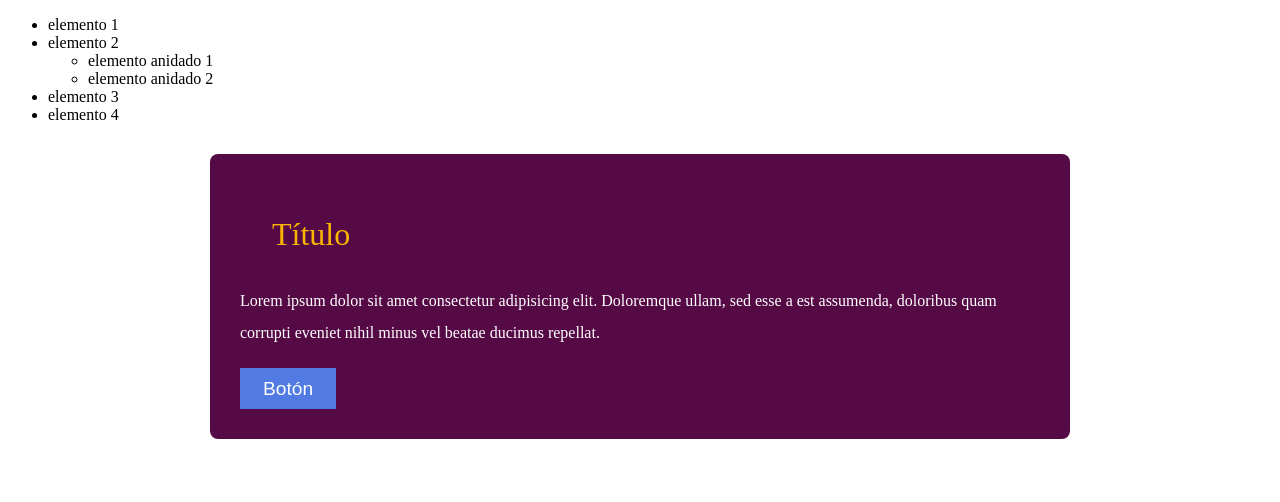
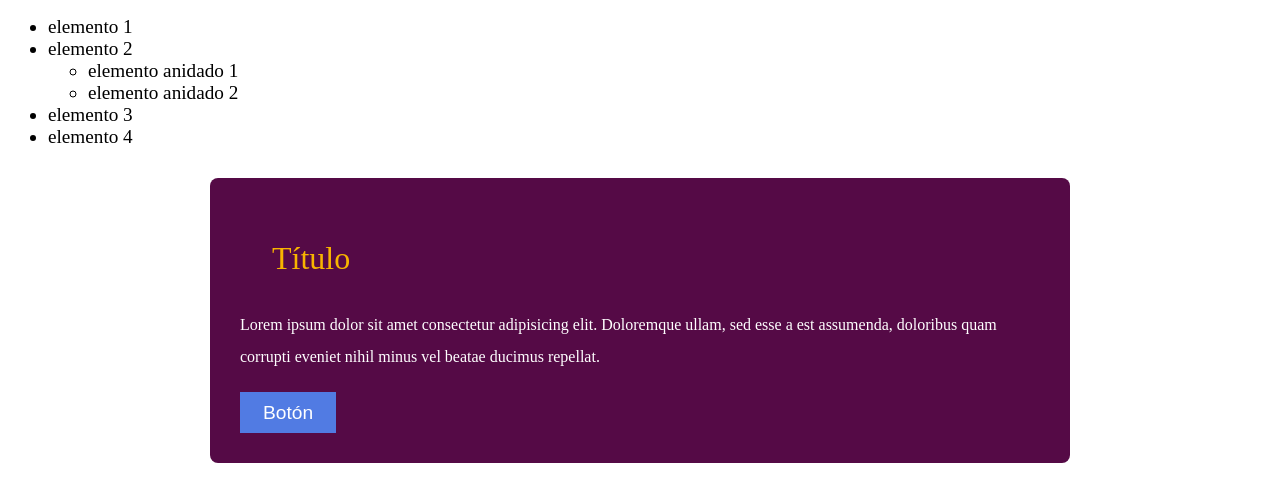
Before and after one commit to ma-ivana/prueba, a plain HTML site: page index.html in a window 1280 px wide. Drawn offline with Linux system fonts and the light colour scheme.

Commit message:
actualización estilo

```diff
--- a/styles.css
+++ b/styles.css
@@ -1,3 +1,8 @@
+ul li {
+  font-size: 1.2em;
+}
+
+
 .contenedor {
   background-color: #550a46;
   color: #fff;
```
